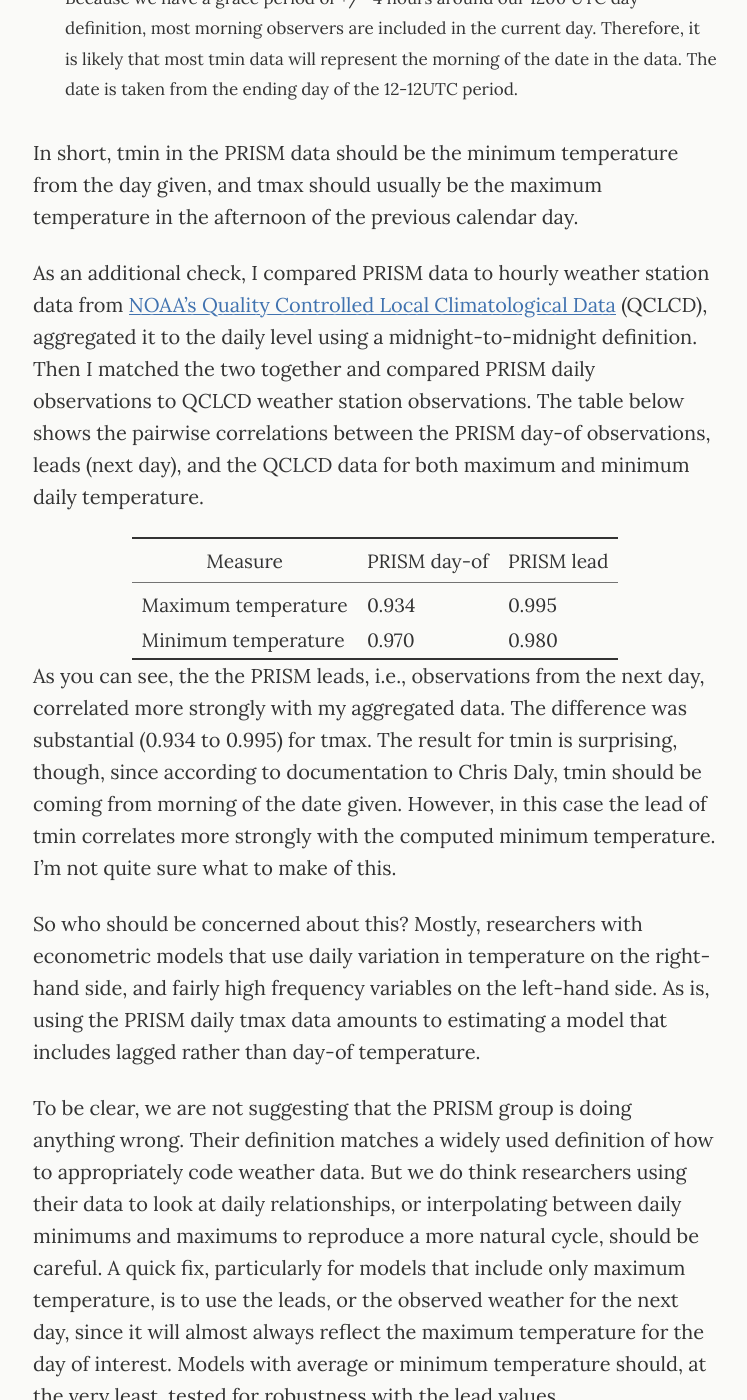
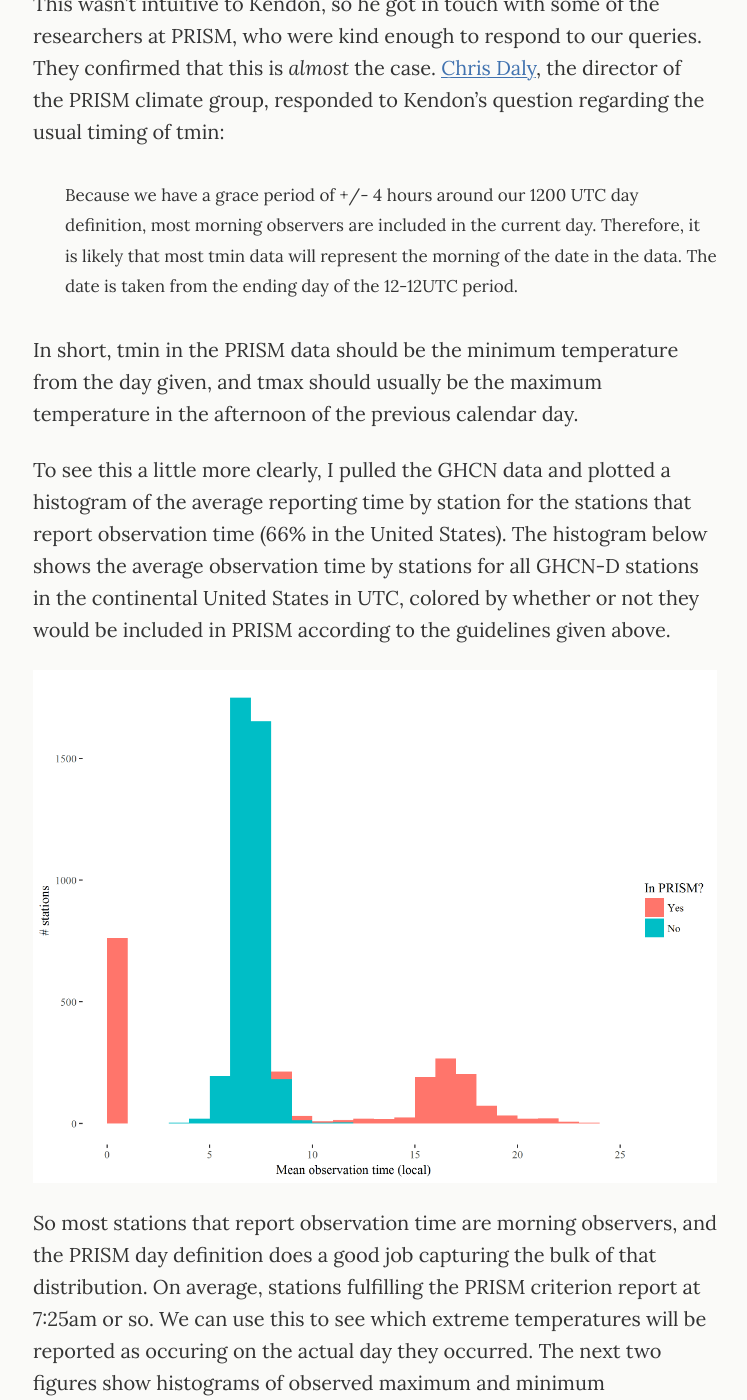
Before and after one commit to pbaylis/pbaylis.github.io, a Jekyll site: the page built from _posts/2016-05-18-prism-leads.md, in a window 1280 px wide and 1400 px high, scrolled down 3578 px. Shown: the whole window, without its empty margins (265-1012 px from the left). Built offline with Jekyll 4.4.1, drawn with Linux system fonts in a browser that asks for light colours; some of the changed text lies outside the part shown.

Commit message:
update PRISM post

```diff
--- a/_posts/2016-05-18-prism-leads.md
+++ b/_posts/2016-05-18-prism-leads.md
@@ -23,7 +23,7 @@
 
 ![Diagram](/assets/img/prism_dates_example.png)
 
-The above is a plot of temperature over about two days, representing a possible set of within-day monitor data. Let's say that this station defines the end of day to be at 4am PST, meaning that this station would be included in the PRISM dataset. The top x-axis is the actual date, while the bottom x axis shows which observations are used under the PRISM day definition. The red lines are midnights and the orange (blue) dots in the diagram are the observations used to determine the daily maximum (minimum) temperatures for each PRISM day. Because of the definition of a PRISM day, the actual observations for the hottest hours (tmax) are both observations from the day prior, while one of the coldest hours (tmin) is for the given day and the other is for the day prior. In this case, the latter means that the minimum temperatures recorded for two consecutive days actually come from observations only a few hours apart, but on either side of the 4am barrier.
+The above is a plot of temperature over about two days, representing a possible set of within-day monitor data. Let's say that this station takes a morning reading at 7am PST (10am EST), meaning that this station would be included in the PRISM dataset. The top x-axis is the actual date, while the bottom x axis shows which observations are used under the PRISM day definition. The red lines are actual midnights, the dark green dotted line is the PRISM day definition cutoff and the orange (blue) dots in the diagram are the observations used to determine the daily maximum (minimum) temperatures for each PRISM day. Because of the definition of a PRISM day, the actual observations for the hottest hours (tmax) are both observations from the day prior, while one of the coldest hours (tmin) is for the given day and the other is for the day prior. In this case, the latter means that the minimum temperatures recorded for two consecutive days actually come from observations only a few hours apart, but on either side of the 7am barrier.
 
 This wasn't intuitive to Kendon, so he got in touch with some of the researchers at PRISM, who were kind enough to respond to our queries. They confirmed that this is *almost* the case. [Chris Daly](http://cbee.oregonstate.edu/prism), the director of the PRISM climate group, responded to Kendon's question regarding the usual timing of tmin:
 
@@ -31,15 +31,27 @@
 
 In short, tmin in the PRISM data should be the minimum temperature from the day given, and tmax should usually be the maximum temperature in the afternoon of the previous calendar day.
 
-As an additional check, I compared PRISM data to hourly weather station data from [NOAA's Quality Controlled Local Climatological Data](https://www.ncdc.noaa.gov/data-access/land-based-station-data/land-based-datasets/quality-controlled-local-climatological-data-qclcd) (QCLCD), aggregated it to the daily level using a midnight-to-midnight definition. Then I matched the two together and compared PRISM daily observations to QCLCD weather station observations. The table below shows the pairwise correlations between the PRISM day-of observations, leads (next day), and the QCLCD data for both maximum and minimum daily temperature.
+To see this a little more clearly, I pulled the GHCN data and plotted a histogram of the average reporting time by station for the stations that report observation time (66% in the United States). The histogram below shows the average observation time by stations for all GHCN-D stations in the continental United States in UTC, colored by whether or not they would be included in PRISM according to the guidelines given above.
+
+![Histogram of observation time](/assets/img/obs_time_hist.png)
+
+So most stations that report observation time are morning observers, and the PRISM day definition does a good job capturing the bulk of that distribution. On average, stations fulfilling the PRISM criterion report at 7:25am or so. We can use this to see which extreme temperatures will be reported as occuring on the actual day they occurred. The next two figures show histograms of observed maximum and minimum temperatures.
+
+![Histogram of observed maximum temperatures](/assets/img/max_temp_hist.png)
+
+![Histogram of observed minimum temperatures](/assets/img/min_temp_hist.png
+
+I've colored the histogram so that all maximum and minimum temperatures after 7:25am are red, indicating that maximum and minimums after that time will be reported as occuring during the following day. As expected, the vast majority of maximum temperatures (>94%) occur after 7:25am. But suprisingly, a good portion (32%) of minimum temperatures do as well. If you're concerned about the large number of minimum temperature observations around midnight, remember that a midnight-to-midnight summary is likely to have this sort of "bump", since days with a warmer-than-usual morning and a colder-than-usual night will have their lowest temperature at the end of the calendar day.
+
+As a more direct check, I compared PRISM data to hourly weather station data from [NOAA's Quality Controlled Local Climatological Data](https://www.ncdc.noaa.gov/data-access/land-based-station-data/land-based-datasets/quality-controlled-local-climatological-data-qclcd) (QCLCD), aggregated it to the daily level using a midnight-to-midnight definition. Then I matched the two together and compared PRISM daily observations to QCLCD weather station observations. The table below shows the pairwise correlations between the PRISM day-of observations, leads (next day), and the QCLCD data for both maximum and minimum daily temperature.
 
 Measure | PRISM day-of        | PRISM lead |
 --------------------|------------|------
-Maximum temperature | 0.934      | 0.995
-Minimum temperature | 0.970      | 0.980
+Maximum temperature | 0.934      | 0.992
+Minimum temperature | 0.962      | 0.978
 
-As you can see, the the PRISM leads, i.e., observations from the next day, correlated more strongly with my aggregated data. The difference was substantial (0.934 to 0.995) for tmax. The result for tmin is surprising, though, since according to documentation to Chris Daly, tmin should be coming from morning of the date given. However, in this case the lead of tmin correlates more strongly with the computed minimum temperature. I'm not quite sure what to make of this.
+As you can see, the the PRISM leads, i.e., observations from the next day, correlated more strongly with my aggregated data. The difference was substantial for tmax. The result for tmin is surprising: it also correlates more strongly with the PRISM tmin lead. I'm not quite sure what to make of this - it may be that the stations who fail to report their observation times and the occasions when the minimum temperature occurs after the station observation time are combining to make the lead of tmin correlate more closely with the local daily summaries I've computed.
 
-So who should be concerned about this? Mostly, researchers with econometric models that use daily variation in temperature on the right-hand side, and fairly high frequency variables on the left-hand side. As is, using the PRISM daily tmax data amounts to estimating a model that includes lagged rather than day-of temperature.
+So who should be concerned about this? Mostly, researchers with econometric models that use daily variation in temperature on the right-hand side, and fairly high frequency variables on the left-hand side. As is, using the PRISM daily tmax data amounts to estimating a model that includes lagged rather than day-of temperature. A quick fix, particularly for models that include only maximum temperature, is to simply use the leads, or the observed weather for the next day, since it will almost always reflect the maximum temperature for the day of interest. Models with average or minimum temperature should, at the very least, tested for robustness with the lead values. Another approach is to make use of the whole distribution using hourly data like QCLCD, but then you would lose the nice gridded quality of the PRISM data.
 
-To be clear, we are not suggesting that the PRISM group is doing anything wrong. Their definition matches a widely used definition of how to appropriately code weather data. But we do think researchers using their data to look at daily relationships, or interpolating between daily minimums and maximums to reproduce a more natural cycle, should be careful. A quick fix, particularly for models that include only maximum temperature, is to use the leads, or the observed weather for the next day, since it will almost always reflect the maximum temperature for the day of interest. Models with average or minimum temperature should, at the very least, tested for robustness with the lead values.
+To be clear, the PRISM group isn't doing anything wrong. Their definition matches a widely used definition of how to appropriately code weather data, and presumably they've thought carefully about the consequences of including more data from stations who don't report their observation times. But we do think researchers using their data to look at daily relationships, or interpolating between daily minimums and maximums to reproduce a more natural cycle, should be careful.
```
Also changed, not shown: other parts of _posts/2016-05-18-prism-leads.md (+1 -1 lines), assets/img/max_temp_hist.png (added), assets/img/min_temp_hist.png (added), assets/img/obs_time_hist.png (added), assets/img/prism_dates_example.png.
